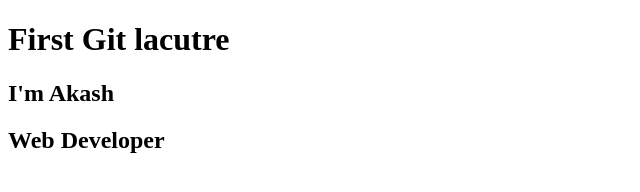
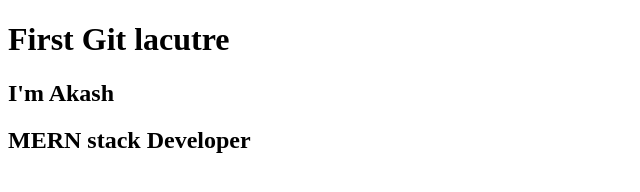
Before and after one commit to Akash0981/delta-demo, a plain HTML site: page index.html in a window 1280 px wide. Shown: the whole page, without its empty margins (0-640 px from the left). Drawn offline with Linux system fonts and the light colour scheme.

Commit message:
Update index.html

```diff
--- a/index.html
+++ b/index.html
@@ -8,6 +8,6 @@
 <body>
     <h1>First Git lacutre</h1>
     <h2>I'm Akash</h2>
-    <h2>Web Developer</h2>
+    <h2>MERN stack Developer</h2>
 </body>
 </html>
```
